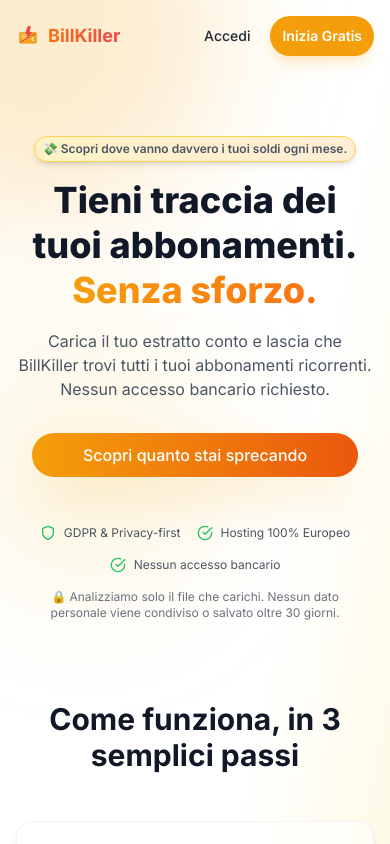
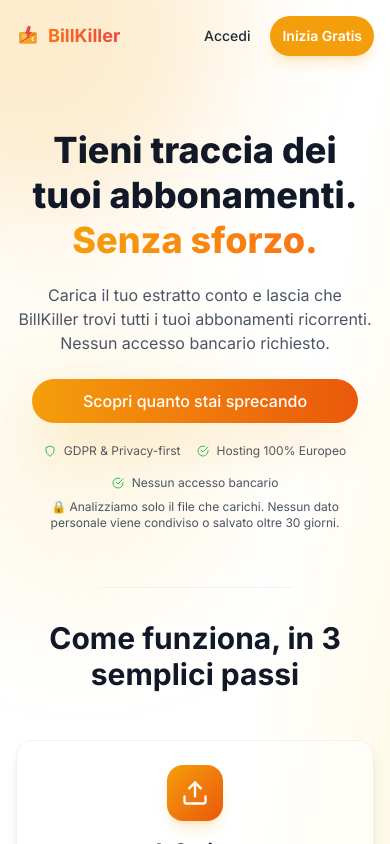
Before and after one commit to danielescianna04-dev/BillKiller, a Next.js app: page / in a window 390 px wide. Shown: the top 844 px of the page. Built offline with nearby package versions, Linux system fonts and the light colour scheme.

Commit message:
Fix CTA button visibility on mobile

```diff
--- a/app/auth/login/page.tsx
+++ b/app/auth/login/page.tsx
@@ -29,7 +29,7 @@ export default function LoginPage() {
 
       if (error) throw error
 
-      window.location.href = '/app/dashboard'
+      router.push('/app/dashboard')
     } catch (error: any) {
       setError(error.message)
       setLoading(false)
@@ -40,7 +40,7 @@ export default function LoginPage() {
     const { error } = await supabase.auth.signInWithOAuth({
       provider: 'google',
       options: {
-        redirectTo: `${window.location.origin}/auth/callback`
+        redirectTo: `${window.location.origin}/app/dashboard`
       }
     })
     if (error) setError(error.message)
--- a/app/page.tsx
+++ b/app/page.tsx
@@ -54,8 +54,8 @@ export default function HomePage() {
       </header>
 
       {/* Hero Section */}
-      <section className="relative container mx-auto px-4 sm:px-6 py-16 sm:py-24 text-center flex flex-col items-center">
-        <div className="inline-block mb-4 sm:mb-6 group">
+      <section className="relative container mx-auto px-4 sm:px-6 pt-14 pb-8 sm:py-24 text-center flex flex-col items-center">
+        <div className="hidden sm:inline-block mb-4 sm:mb-6 group">
           <div className="px-2 py-1 rounded-full bg-gradient-to-r from-amber-100 to-orange-100 border border-amber-300 shadow-md transition-all group-hover:shadow-lg group-hover:scale-105">
             <p className="text-xs text-gray-600 font-semibold">
               💸 Scopri dove vanno davvero i tuoi soldi ogni mese.
@@ -63,7 +63,7 @@ export default function HomePage() {
           </div>
         </div>
 
-        <h1 className="text-4xl sm:text-5xl md:text-7xl font-extrabold mb-4 sm:mb-6 leading-tight text-gray-900">
+        <h1 className="text-4xl sm:text-5xl md:text-7xl font-extrabold mb-5 sm:mb-6 leading-tight text-gray-900">
           Tieni traccia dei tuoi abbonamenti.
           <br />
           <span className="bg-gradient-to-r from-amber-500 to-orange-500 bg-clip-text text-transparent">
@@ -71,7 +71,7 @@ export default function HomePage() {
           </span>
         </h1>
 
-        <p className="text-base sm:text-lg md:text-xl text-gray-600 mb-8 sm:mb-12 max-w-3xl mx-auto">
+        <p className="text-base sm:text-lg md:text-xl text-gray-600 mb-6 sm:mb-12 max-w-3xl mx-auto">
           Carica il tuo estratto conto e lascia che BillKiller trovi tutti i tuoi abbonamenti ricorrenti.
           Nessun accesso bancario richiesto.
         </p>
@@ -86,24 +86,26 @@ export default function HomePage() {
           </Button>
         </div>
 
-        <div className="flex flex-wrap justify-center items-center gap-4 sm:gap-6 mt-12 sm:mt-16 text-xs sm:text-sm text-gray-600">
+        <div className="flex flex-wrap justify-center items-center gap-4 sm:gap-6 mt-5 sm:mt-16 text-xs sm:text-sm text-gray-600">
           <div className="flex items-center gap-2">
-            <Shield className="w-4 h-4 text-green-500" />
+            <Shield className="w-3 h-3 sm:w-4 sm:h-4 text-green-500" />
             <span>GDPR & Privacy-first</span>
           </div>
           <div className="flex items-center gap-2">
-            <CheckCircle className="w-4 h-4 text-green-500" />
+            <CheckCircle className="w-3 h-3 sm:w-4 sm:h-4 text-green-500" />
             <span>Hosting 100% Europeo</span>
           </div>
           <div className="flex items-center gap-2">
-            <CheckCircle className="w-4 h-4 text-green-500" />
+            <CheckCircle className="w-3 h-3 sm:w-4 sm:h-4 text-green-500" />
             <span>Nessun accesso bancario</span>
           </div>
         </div>
-        <p className="text-center text-xs sm:text-sm text-gray-500 mt-4 px-4">
+        <p className="text-center text-xs text-gray-600 mt-2 px-4">
           🔒 Analizziamo solo il file che carichi. Nessun dato personale viene condiviso o salvato oltre 30 giorni.
         </p>
       </section>
+
+      <hr class="mx-auto mt-6 mb-4 w-1/2 border-t border-gray-200 opacity-50" />
 
       {/* How it works */}
       <section className="relative container mx-auto px-4 sm:px-6 py-4 sm:py-8">
```
